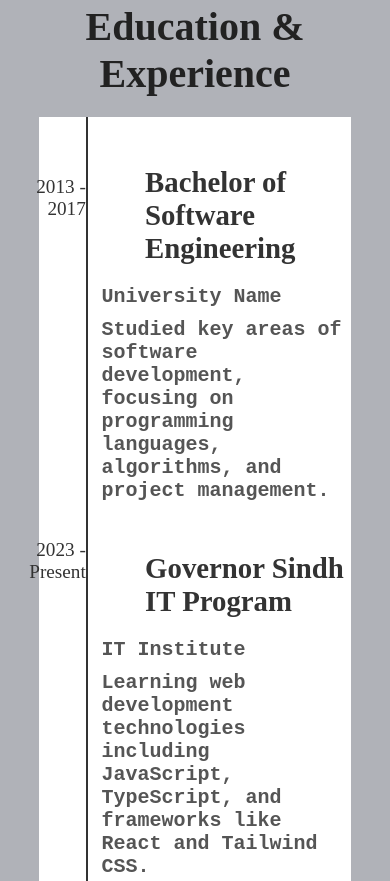
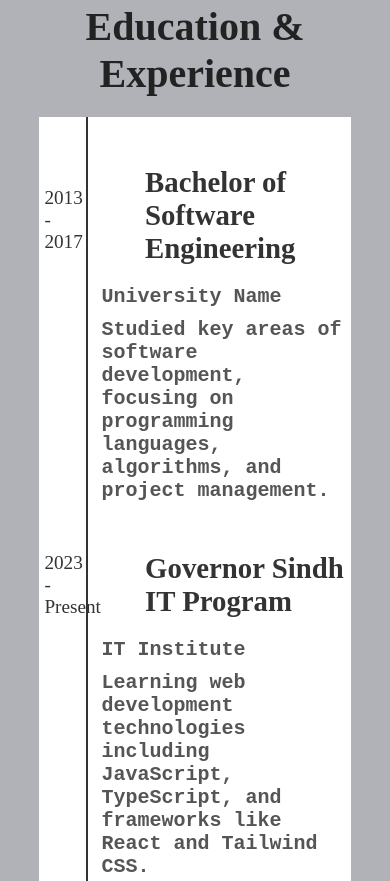
Before and after one commit to zaincoding/htm-tmp, a plain HTML site: page index.html in a window 390 px wide. Shown: the part 3051-3932 px from the top of the page. Drawn offline with Linux system fonts and the light colour scheme.

Commit message:
Add files

```diff
--- a/css/Style.css
+++ b/css/Style.css
@@ -286,14 +286,36 @@
         font-weight: 700;
     }
 
-@media(max-width: 768px){
+    @media(max-width: 830px){
+        .left-column .year{
+
+            font-size: 1.2rem;
+            margin-top: 20%;
+            padding: 37px;
+        }
+    }
+
+@media(max-width: 770px){
     .left-column .year{
 
         font-size: 1.2rem;
-        margin-bottom: 500%;
-        margin-top: 50%;
+        margin-top: 20%;
+        padding: 37px;
     }
 }
+
+
+@media(max-width: 520px){
+    .left-column .year{
+
+        font-size: 1.2rem;
+        margin-top: 20%;
+        padding-bottom: 220px;
+        /* margin-bottom: 400%; */
+        margin-left: -16px;
+    }
+}
+
 
 
 /* Skills Section */
```
